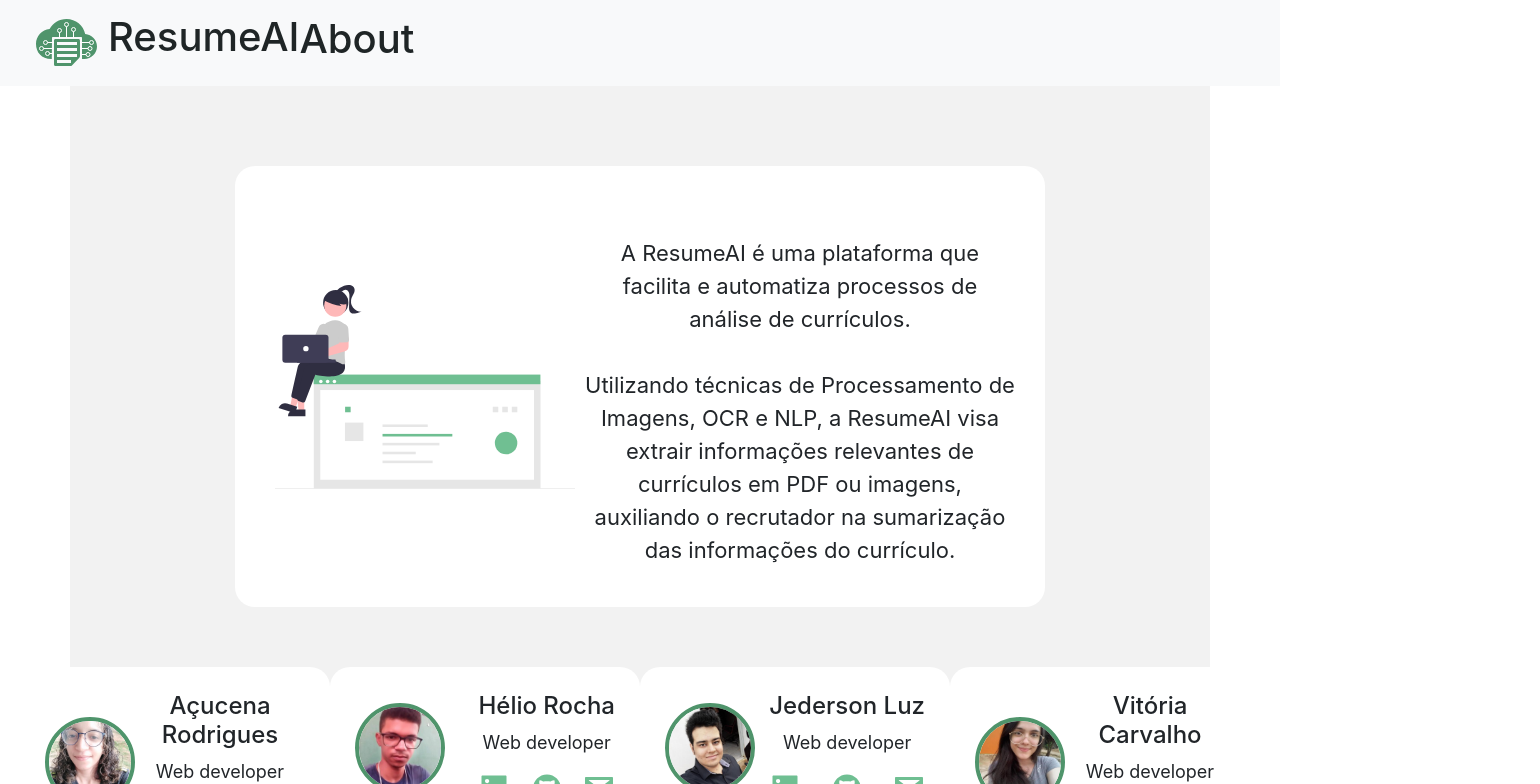
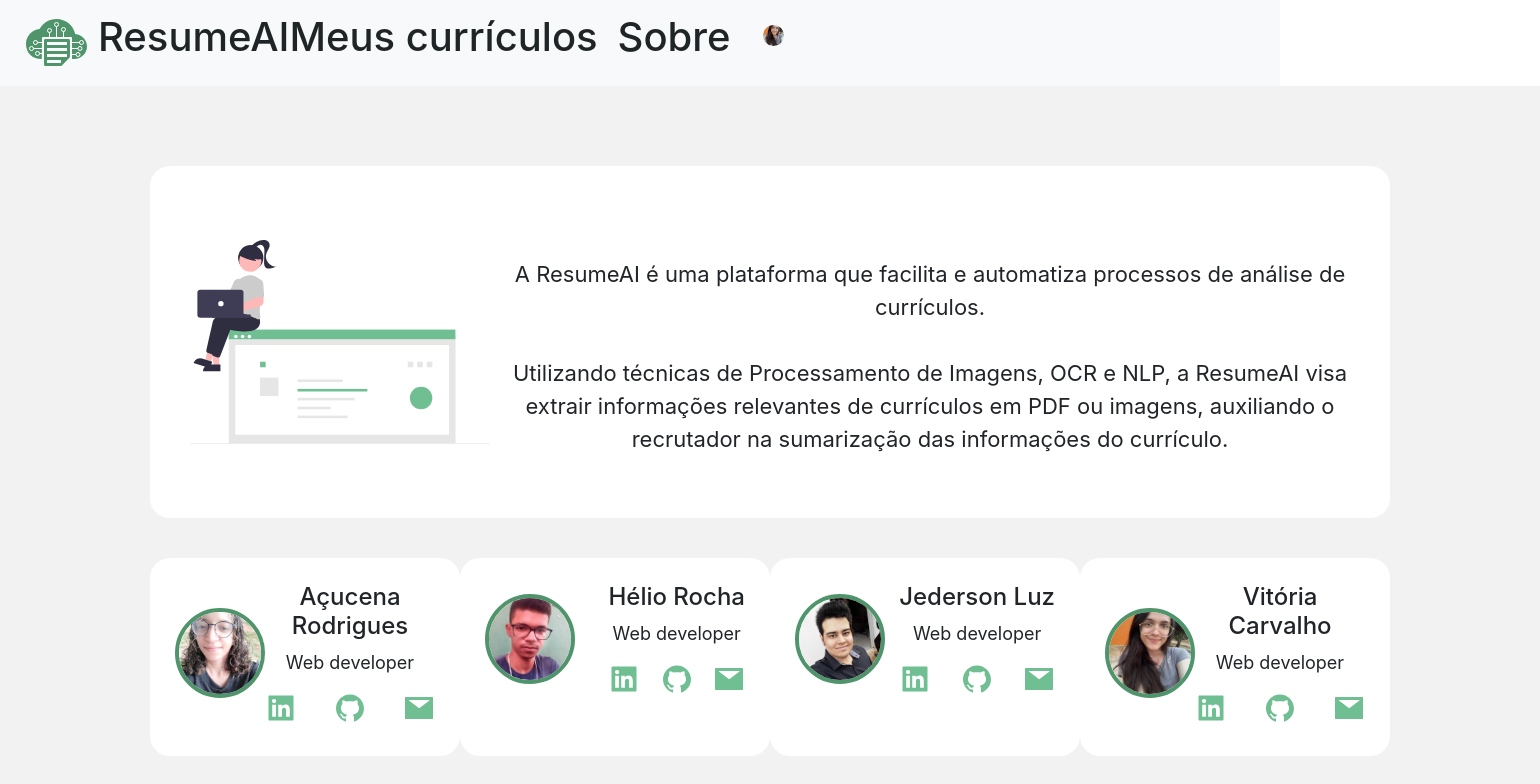
Before and after one commit to Panelinha-Inc/resume-ai-web, a React (Create React App) app: page /about in a window 1280 px wide. Shown: the top 784 px of the page, 1540 px wide, since content can reach past the window. Built offline with nearby package versions, Linux system fonts and the light colour scheme; the HTML template or start-up script is replaced by a standard one.

Commit message:
Atualização no estilo da NavBar, novos links inseridos e menu hambúrguer criado.

```diff
--- a/src/pages/About/index.js
+++ b/src/pages/About/index.js
@@ -14,7 +14,7 @@ export default function About() {
     return (
         <div>
             <NavBar/>
-            <header className='container'>
+            <header className='container' style={{display: 'table-row'}}>
                 <div className='div_about'>
                     <img src={img_about} alt="logo" width="300" height="300"/>
                     <p>
--- a/src/pages/About/style.css
+++ b/src/pages/About/style.css
@@ -1,6 +1,6 @@
 .container {
     background-color: #f2f2f2;
-    min-height: 100vh;
+    height: 100vh;
     display: flex;
     flex-direction: column;
 }
--- /dev/null
+++ b/src/pages/MyResumes/index.js
@@ -0,0 +1,18 @@
+import React from "react";
+import NavBar from '../NavBar/index';
+
+import './style.css';
+
+export default function MyResumes() {
+    return (
+        <div>
+            <NavBar/>
+            <header className='container'>
+                <div style={{textAlign: 'center'}}>
+                    <h2>Ops :/</h2>
+                    <h2>Ainda não tá implementada</h2>
+                </div>
+            </header>
+        </div>
+    )
+}
--- /dev/null
+++ b/src/pages/MyResumes/style.css
@@ -0,0 +1,6 @@
+.container {
+    background-color: #f2f2f2;
+    min-height: 100vh;
+    display: flex;
+    flex-direction: column;
+}
--- a/src/pages/NavBar/index.js
+++ b/src/pages/NavBar/index.js
@@ -1,17 +1,30 @@
 import React from 'react';
 import Navbar from 'react-bootstrap/Navbar';
 import {Link} from 'react-router-dom';
+import { FiUser, FiEdit, FiLogOut } from "react-icons/fi";
 import './style.css';
 
 import logo from '../../assets/logo.svg';
+import example_user from '../../assets/vitoria.jpeg';
 
 export default function NavBar() {
+
+  function myFunction() {
+    var x = document.getElementById("myLinks");
+    if (x.style.display === "flex") {
+      x.style.display = "none";
+    } else {
+      x.style.display = "flex";
+    }
+  }
 
   return (
     <Navbar bg="light">
       <Navbar.Brand>
-        <div className='div_navbar'>
-          <Link className='spaced_elements' style={{textDecoration: 'none'}} to='/'>
+        <div>
+          <ul class="topnav">
+            <li>
+              <Link className='spaced_elements' style={{textDecoration: 'none', display: 'flex'}} to='/home'>
                 <img
                   src={logo}
                   width="62"
@@ -19,11 +32,45 @@ export default function NavBar() {
                 />
                 <h1 class='style_link' style={{marginLeft: '10px'}}>ResumeAI</h1>
               </Link>
+            </li>
+            <li class="right">
+              <a href="javascript:void(0);" onClick={myFunction}>
+                  <img
+                      src={example_user}
+                      width="45"
+                      alt="User profile"
+                      style={{borderRadius: '300px', padding: '12px'}}
+                  />
+              </a>
+            </li>
+            <li class="right">
               <Link style={{textDecoration: 'none'}} className='about' to='/about'>
-            <h1 class='style_link'>About</h1>
+                <h1 class='style_link'>Sobre</h1>
+              </Link>
+            </li>
+            <li class="right">
+              <Link style={{textDecoration: 'none'}} className='about' to='/my_resumes'>
+                <h1 class='style_link'>Meus currículos</h1>
+              </Link>
+            </li>
+          </ul>
+        </div>
+      </Navbar.Brand>
+      <div id="myLinks">
+        <div style={{borderTop: '1px solid #f2f2f2'}}/>
+        <Link style={{textDecoration: 'none'}} to='/'>
+          <i><FiUser color="#1f2526" size="26px"/></i>
+          <p>Ver perfil</p>
+        </Link>
+        <Link style={{textDecoration: 'none'}} to='/'>
+          <i><FiEdit color="#1f2526" size="26px"/></i>
+          <p>Editar perfil</p>
+        </Link>
+        <Link style={{textDecoration: 'none'}} to='/'>
+          <i><FiLogOut color="#1f2526" size="26px"/></i>
+          <p>Sair</p>
         </Link>
       </div>
-      </Navbar.Brand>
     </Navbar>
   )
 }
--- a/src/pages/NavBar/style.css
+++ b/src/pages/NavBar/style.css
@@ -23,3 +23,53 @@
 .style_link:hover {
     color: #4F946B;
 }
+
+ul.topnav {
+    list-style-type: none;
+    margin: 0;
+    padding: 0;
+    overflow: hidden;
+}
+
+ul.topnav li {
+    float: left;
+}
+
+ul.topnav li a {
+    display: block;
+    color: #1f2526;
+    text-align: center;
+    text-decoration: none;
+}
+
+ul.topnav li.right {
+    float: right;
+}
+
+#myLinks {
+    background-color: #FFF;
+    position: absolute;
+    float: right;
+    right: 0;
+    width: 250px;
+    display: none;
+    flex-direction: column;
+    justify-content: left;
+    text-align: left;
+}
+
+#myLinks p {
+    margin-left: 45px;
+    color: #1f2526;
+    font-size: large;
+}
+
+#myLinks p:hover {
+    color: #4F946B;
+}
+
+#myLinks i {
+    position: absolute;
+    padding: 14px;
+    color: #1f2526;
+}
--- a/src/routes.js
+++ b/src/routes.js
@@ -6,6 +6,7 @@ import About from './pages/About';
 import Login from './pages/Login';
 import SignUp from './pages/SignUp';
 import Result from './pages/Result';
+import MyResumes from './pages/MyResumes';
 
 export default function Routes() {
     return (
@@ -16,6 +17,7 @@ export default function Routes() {
                 <Route path="/home" exact component={Home}/>
                 <Route path="/about" exact component={About}/>
                 <Route path="/result" exact component={Result}/>
+                <Route path="/my_resumes" exact component={MyResumes}/>
             </Switch>
         </BrowserRouter>
     );
```
Lines whose indentation alone changed are shown as unchanged.
